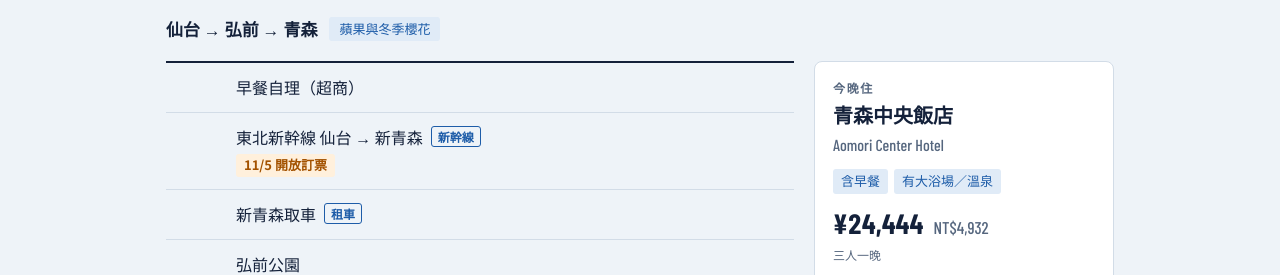
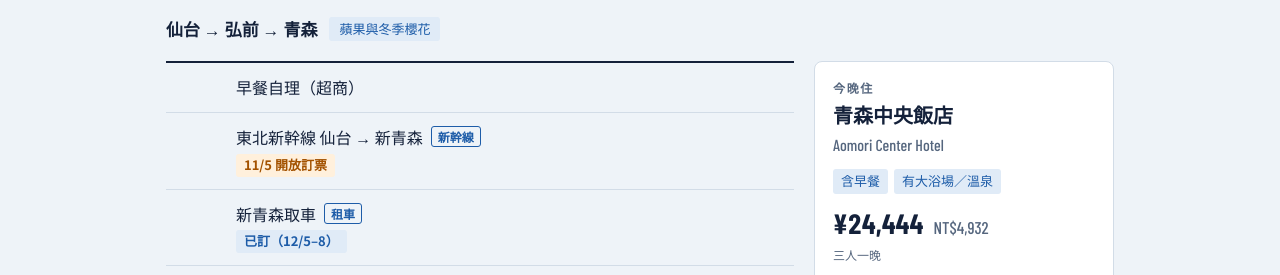
Before and after one commit to lanoruwu/tohoku_2026, a plain HTML site: page index.html in a window 1280 px wide. Both pictures are taken after a click on the button "弘前 →". Shown: the part 499-774 px from the top of the page. Drawn offline with nearby package versions, Linux system fonts and the light colour scheme.

Commit message:
Add files via upload
新增租車

```diff
--- a/index.html
+++ b/index.html
@@ -156,6 +156,7 @@ button { touch-action: manipulation; }
 .mode { display: inline-block; margin-left: 8px; padding: 0 6px; font-size: 12px; font-weight: 700; line-height: 1.6; color: var(--accent); border: 1px solid currentColor; border-radius: 3px; vertical-align: 2px; white-space: nowrap; }
 .note { font-size: 14px; color: var(--muted); }
 .book { font-size: 13px; font-weight: 700; color: var(--warn); background: var(--warn-soft); padding: 1px 8px; border-radius: 3px; }
+.book.ok { color: var(--accent); background: var(--accent-soft); }
 .tt li.opt .c { border: 1.5px dashed var(--rule); border-radius: 6px; padding: 8px 12px; }
 .opt-lbl { display: inline-block; margin-right: 8px; padding: 0 6px; font-size: 12px; font-weight: 700; line-height: 1.6; color: var(--muted); border: 1px dashed var(--muted); border-radius: 3px; vertical-align: 2px; }
 .tt li.warn .c { flex-direction: row; gap: 8px; align-items: baseline; background: var(--warn-soft); border-radius: 6px; padding: 8px 12px; font-weight: 500; }
@@ -272,7 +273,7 @@ const DAYS = [
     items: [
       { text: '早餐自理（超商）' },
       { text: '東北新幹線 仙台 → 新青森', mode: '新幹線', book: '11/5 開放訂票' },
-      { text: '新青森取車', mode: '租車' },
+      { text: '新青森取車', mode: '租車', book: '已訂（12/5–8）', ok: true },
       { text: '弘前公園' },
       { t: '傍晚', text: '弘前公園「冬に咲くさくら」冬季櫻花點燈', note: '以 2026/27 年度活動公告為準' },
       { text: '晚餐：菊富士 本店', note: '推薦帆立の焼き味噌' },
@@ -297,7 +298,7 @@ const DAYS = [
   { d: '12/8', w: '二', stop: '銀山', sign: '銀山溫泉', roma: 'Ginzan Onsen', route: '淺蟲 → 仙台 → 銀山溫泉', theme: '雪國古街＋溫泉',
     items: [
       { kind: 'warn', text: '交通約 4 小時，不能太晚出發' },
-      { text: '新青森還車', mode: '租車' },
+      { text: '新青森還車', mode: '租車', book: '已訂（12/5–8）', ok: true },
       { text: '東北新幹線 新青森 → 仙台', mode: '新幹線', book: '11/8 開放訂票' },
       { text: 'JR 仙台 → 羽前千歲 → 大石田', mode: 'JR', book: '確認要不要先訂' },
       { text: '古山閣接駁巴士 → 銀山溫泉', mode: '巴士', book: '需先詢問並預訂' }
@@ -380,7 +381,7 @@ function itemHTML(it) {
   return `<li class="${it.kind || ''}">${t}<div class="c">` +
     `<div class="what">${it.kind === 'opt' ? '<span class="opt-lbl">可略</span>' : ''}${esc(it.text)}${it.mode ? `<span class="mode">${esc(it.mode)}</span>` : ''}</div>` +
     (it.note ? `<div class="note">${esc(it.note)}</div>` : '') +
-    (it.book ? `<span class="book">${esc(it.book)}</span>` : '') +
+    (it.book ? `<span class="book${it.ok ? ' ok' : ''}">${esc(it.book)}</span>` : '') +
     `</div></li>`;
 }
 
```
